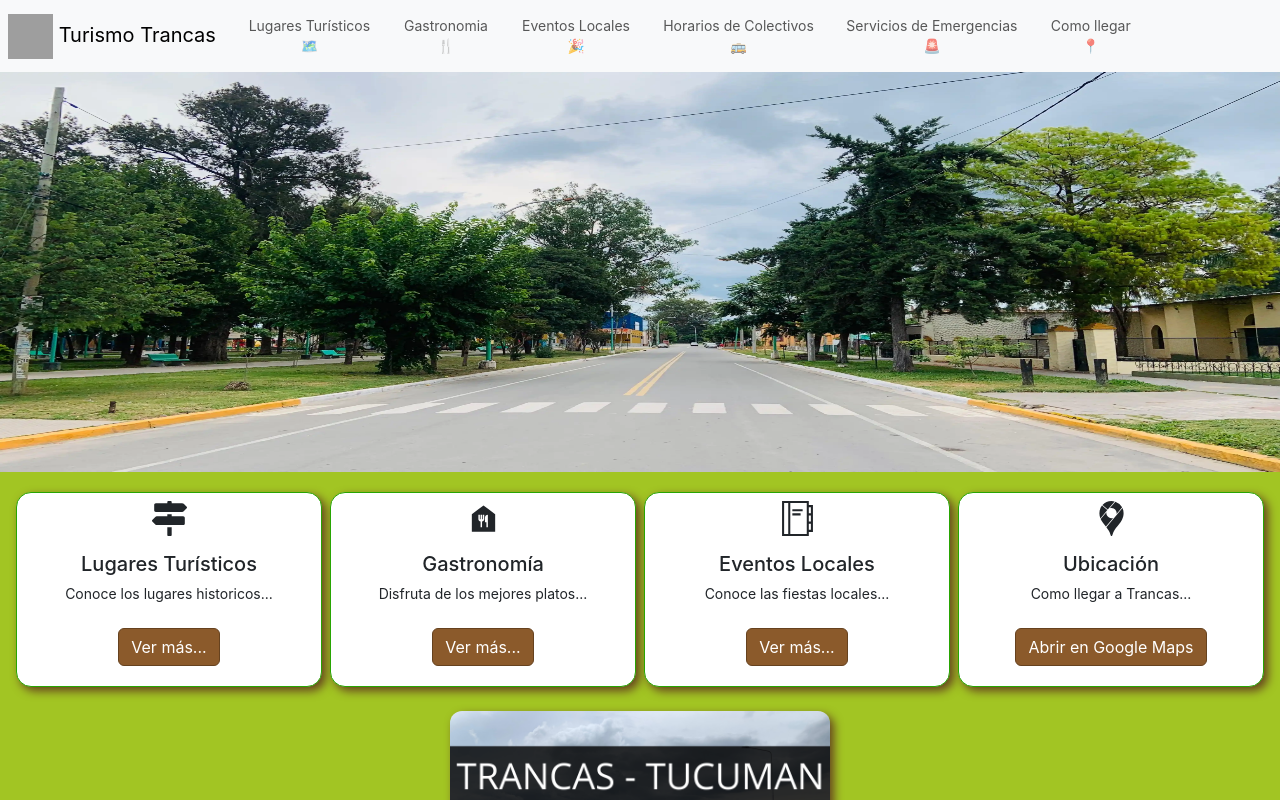
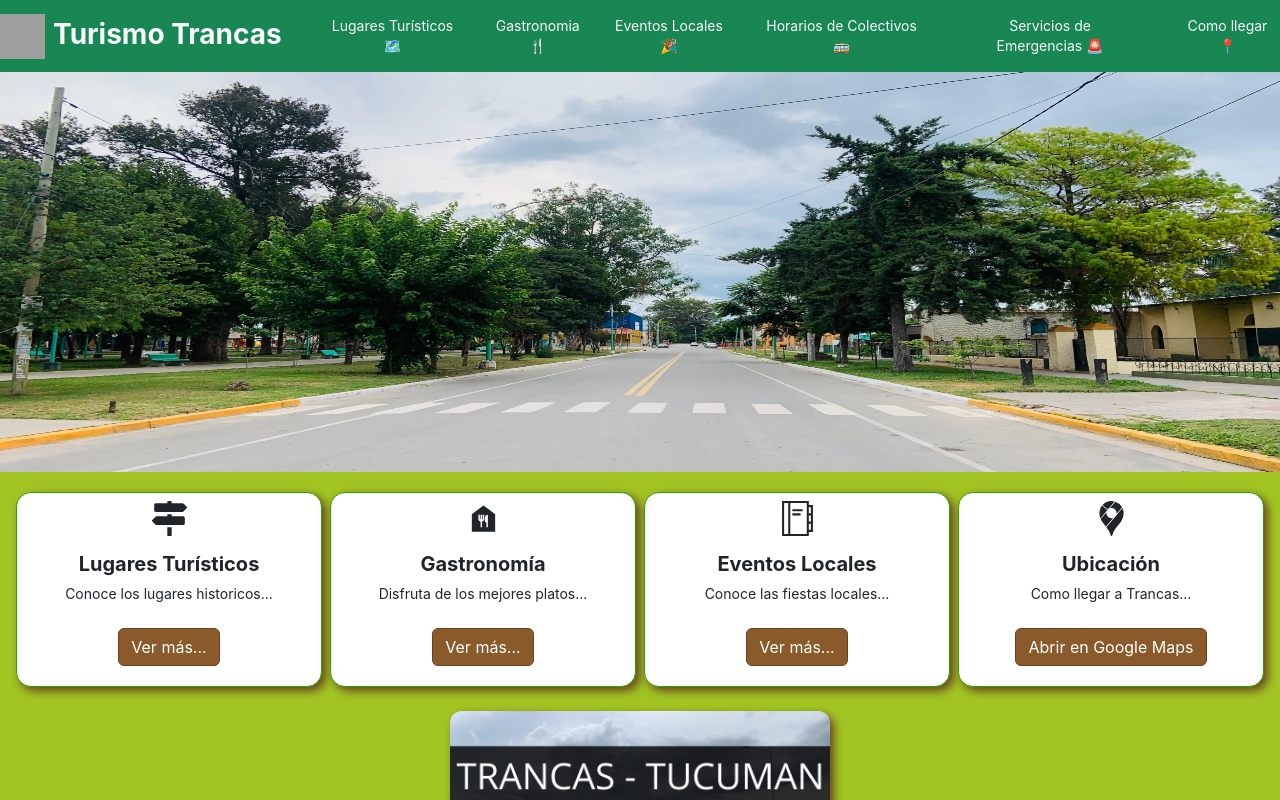
Before and after one commit to zeta-dev-web/web-turismo, a React (Vite) app: page / in a window 1280 px wide. Shown: the top 800 px of the page. Built offline with nearby package versions, Linux system fonts and the light colour scheme; grey boxes are pictures that could not be loaded.

Commit message:
se corrige errores y se aplican mejoras al navbar

```diff
--- a/src/components/CardApp.jsx
+++ b/src/components/CardApp.jsx
@@ -11,7 +11,7 @@ return(
 <Card  border="sucess" className='mt-2 p-0 m-0 cardcolor'>
       <div className="text-center mt-2">{icono}</div>
       <Card.Body className='text-center card-body'>
-        <Card.Title>{titulo}</Card.Title>
+        <Card.Title className='fw-bold'>{titulo}</Card.Title>
         <Card.Text>
           {contenido}
         </Card.Text>
--- a/src/components/CardExplore.jsx
+++ b/src/components/CardExplore.jsx
@@ -11,7 +11,7 @@ return(
   <Card border="success" className='mt-2 p-0 m-0 cardcolor'>
     <Card.Body className='text-center d-flex flex-column justify-content-between cardsize'>
       <div>
-        <Card.Title className=''><h4>{titulo}</h4></Card.Title>
+        <Card.Title className='fw-semibold fst-italic'><h4>{titulo}</h4></Card.Title>
         <Card.Img variant="top" src={imagen} />
       </div>
       <div className=''>
--- a/src/components/CardTextApp.jsx
+++ b/src/components/CardTextApp.jsx
@@ -6,7 +6,7 @@ const CardTextApp = () => {
   return (
     <div className="text-center">
       <img src={trancas} alt="trancas" width="380" className="img-fluid card-imagetext" />
-      <h5 className="ms-3 me-3 mt-2 text-center">
+      <h5 className="ms-3 me-3 mt-2 text-center lh-1">
         Trancas, en el corazón de las Cumbres Calchaquíes, te invita a descubrir
         un remanso de paz y belleza natural. <br/>
         Este destino te ofrece una experiencia única para conectar con la naturaleza, la historia y la cultura.
--- a/src/components/NavbarApp.jsx
+++ b/src/components/NavbarApp.jsx
@@ -1,29 +1,32 @@
-import Container from 'react-bootstrap/Container';
-import Nav from 'react-bootstrap/Nav';
-import Navbar from 'react-bootstrap/Navbar';
-
+import Container from "react-bootstrap/Container";
+import Nav from "react-bootstrap/Nav";
+import Navbar from "react-bootstrap/Navbar";
+import "../css/NavbarApp.css"
 
 const NavbarApp = () => (
-  <Navbar expand="lg" className="bg-body-tertiary">
-  <Container className='p-0 m-0 ms-2 me-2'>
-  <Navbar.Brand href="/">
+  <Navbar expand="lg" className="bg-success">
+    <Container fluid className="px-0">
+    <Navbar.Brand href="/" className="d-flex align-items-center">
           <img
             alt="logo"
             src="https://i.ibb.co/NmXYY0F/logo.png"
             width="45"
             height="45"
-              className="d-inline-block"
-            />{' '}
-           Turismo Trancas</Navbar.Brand>
+            className="d-inline-block align-top"
+          />
+          <h3 className="text-light ms-2 mb-1">Turismo Trancas</h3>
+        </Navbar.Brand>
       <Navbar.Toggle aria-controls="basic-navbar-nav" />
       <Navbar.Collapse id="basic-navbar-nav">
         <Nav className="me-auto text-center">
-        <Nav.Link href="lugaresturisticos">Lugares Turísticos 🗺️</Nav.Link>
-        <Nav.Link href="gastronomia">Gastronomia 🍴</Nav.Link>
-        <Nav.Link href="Eventoslocales">Eventos Locales 🎉</Nav.Link>
-        <Nav.Link href="HorariosdeColectivos">Horarios de Colectivos 🚌</Nav.Link>
-        <Nav.Link href="Servicios">Servicios de Emergencias 🚨</Nav.Link>
-        <Nav.Link href="comollegar">Como llegar 📍</Nav.Link>
+          <Nav.Link className="text-light me-xl-3 ms-xl-4" href="lugaresturisticos">Lugares Turísticos 🗺️</Nav.Link>
+          <Nav.Link className="text-light ms-xl-1 me-xl-2" href="gastronomia">Gastronomia 🍴</Nav.Link>
+          <Nav.Link className="text-light ms-xl-1 me-xl-2" href="Eventoslocales">Eventos Locales 🎉</Nav.Link>
+          <Nav.Link className="text-light ms-xl-3 me-xl-2" href="HorariosdeColectivos">
+            Horarios de Colectivos 🚌
+          </Nav.Link>
+          <Nav.Link className="text-light ms-xl-4 me-xl-3" href="Servicios">Servicios de Emergencias 🚨</Nav.Link>
+          <Nav.Link className="text-light ms-xl-3" href="comollegar">Como llegar 📍</Nav.Link>
         </Nav>
       </Navbar.Collapse>
     </Container>
--- a/src/css/NavbarApp.css
+++ b/src/css/NavbarApp.css
@@ -1,3 +1,13 @@
 .navbar-brand {
-    text-align: center;
-}
+    text-decoration: none !important
+  }
+
+.navbar-nav .nav-link {
+    text-decoration: none;
+    transition: transform 0.2s ease-in-out;
+  }
+
+  .navbar-nav .nav-link:hover {
+    text-decoration: none;
+    transform: scale(1.5);
+  }
```
Lines whose indentation alone changed are shown as unchanged.
